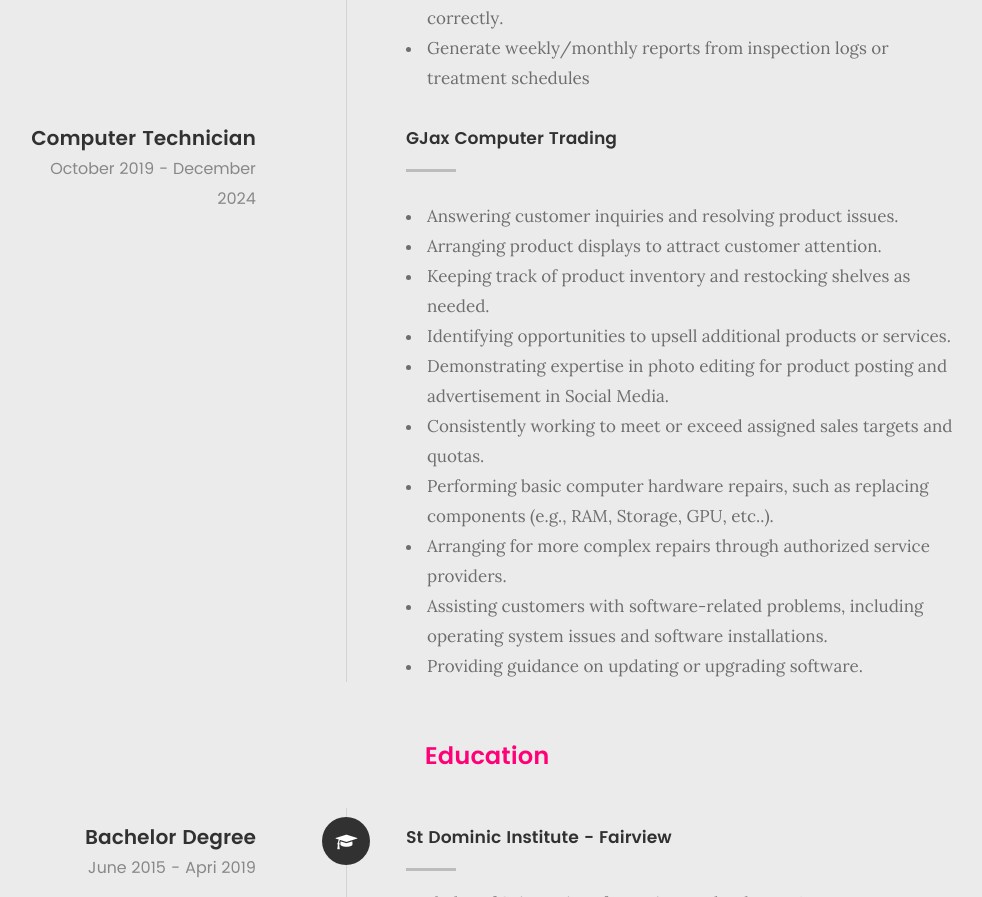
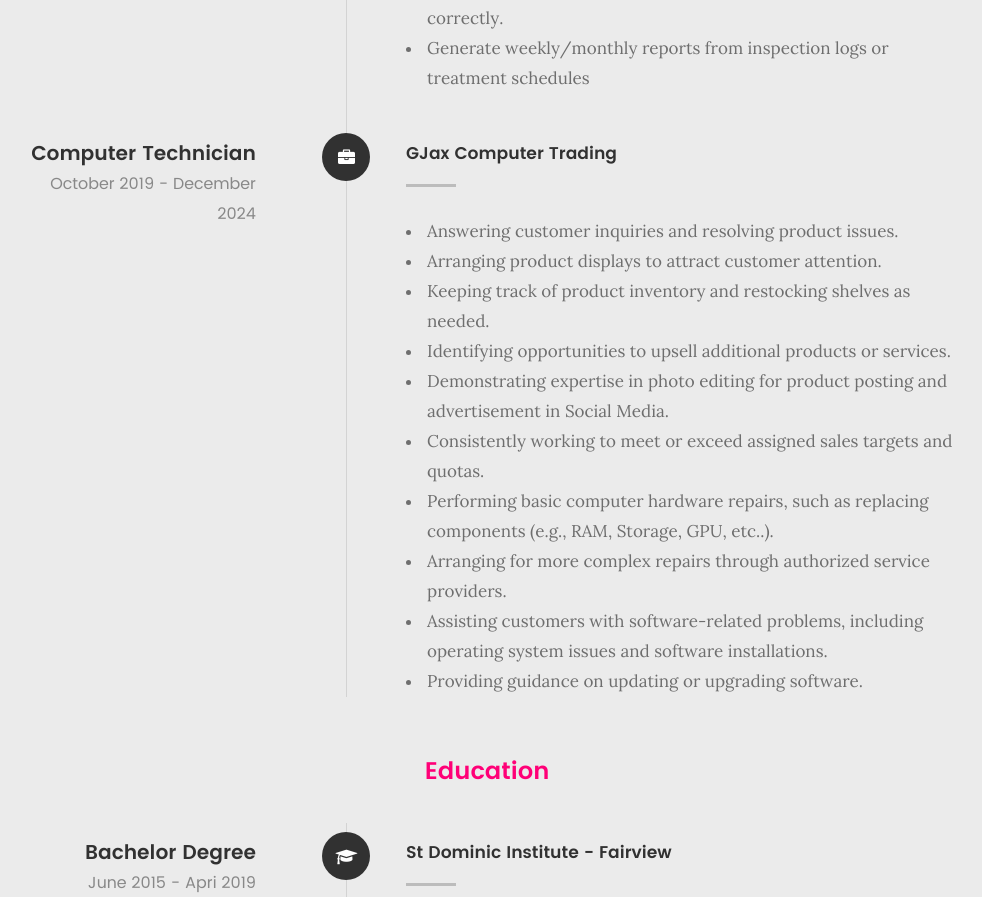
Before and after one commit to shiroedyl/Me, a plain HTML site: page index.html in a window 1280 px wide. Shown: the part 2980-3877 px from the top of the page, without its empty margins (153-1135 px from the left). Drawn offline with Linux system fonts and the light colour scheme; files whose address does not match are found by name.

Commit message:
Update index.html

```diff
--- a/index.html
+++ b/index.html
@@ -241,7 +241,8 @@
 						 </ul>
 					 </p>
 					</div>
-
+				</div>
+				<div class="timeline-block">
 	   				<div class="timeline-ico">
 	   					<i class="fa fa-briefcase"></i>
 	   				</div>
```
